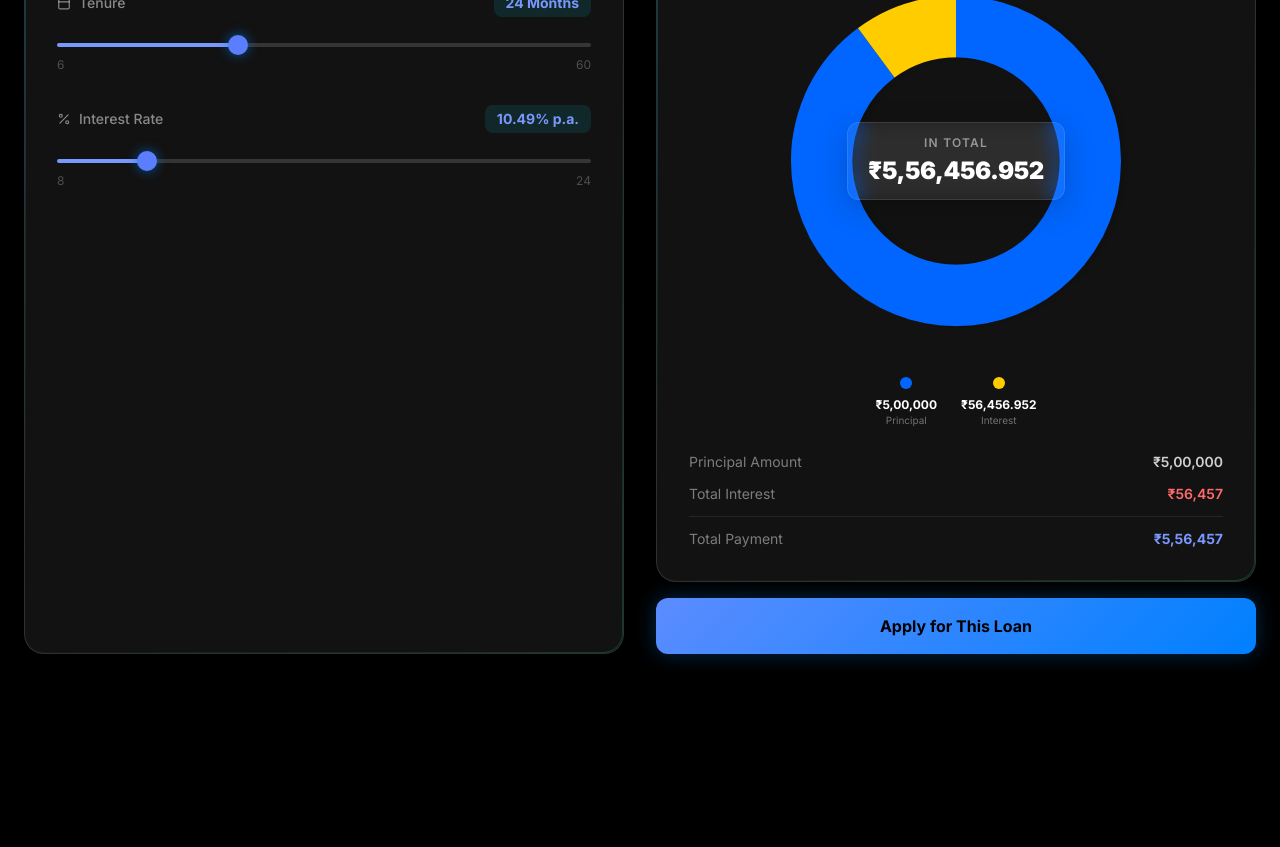
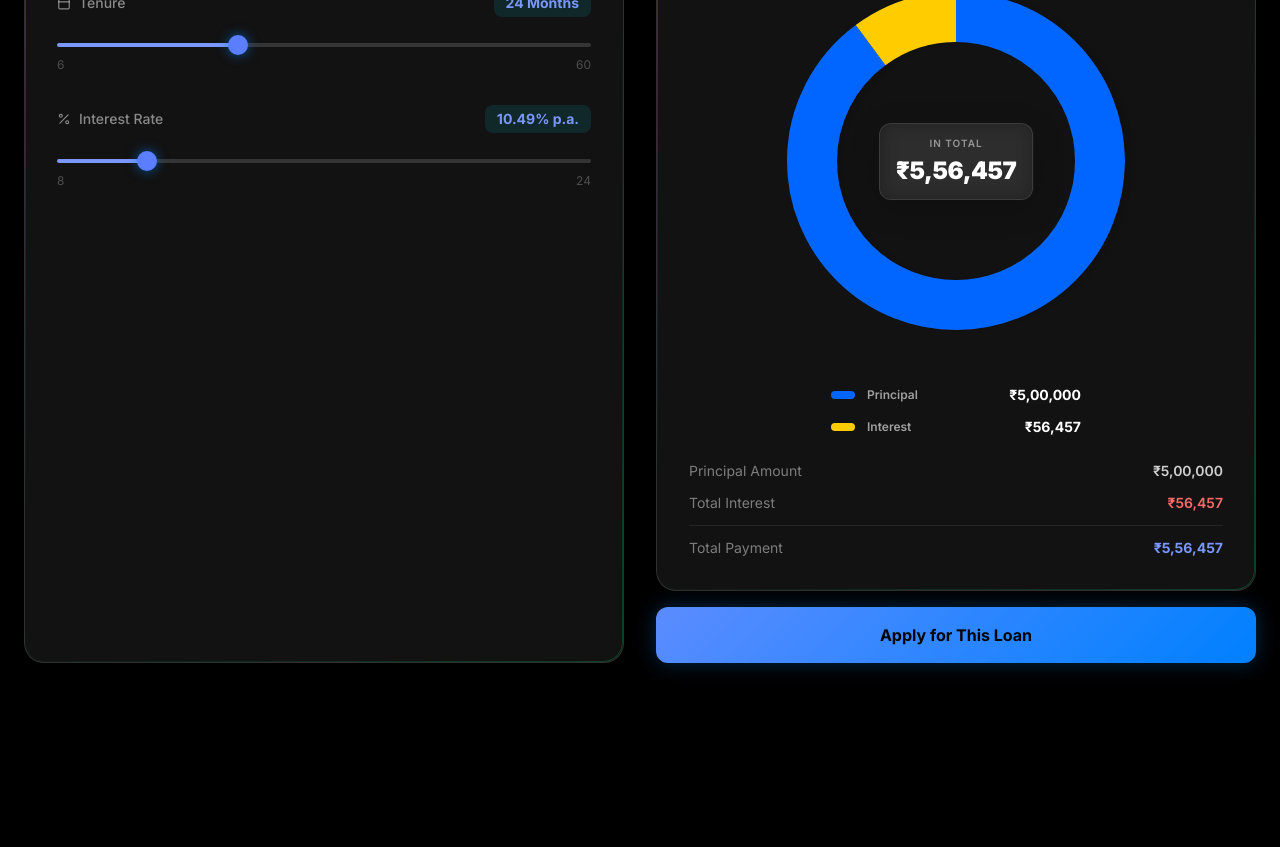
Before and after one commit to mistershashanksingh/loanDisbursed, a React (Vite) app: page / in a window 1280 px wide. Shown: the part 3400-4247 px from the top of the page. Built offline with nearby package versions, Linux system fonts and the light colour scheme; no server answers.

Commit message:
Updated CreditScorePieChart.tsx

```diff
--- a/src/components/CreditScorePieChart.tsx
+++ b/src/components/CreditScorePieChart.tsx
@@ -13,20 +13,18 @@ export default function CreditScorePieChart({
   processingFee = 0,
   animate = true
 }: EMIDonutChartProps) {
-  // 1. Crash-proof the numbers (defaults to 0 if undefined)
-  const safePrincipal = principal || 0;
-  const safeInterest = interest || 0;
-  const safeFee = processingFee || 0;
+  // 1. Crash-proof and round numbers to prevent long decimals breaking the UI
+  const safePrincipal = Math.round(principal || 0);
+  const safeInterest = Math.round(interest || 0);
+  const safeFee = Math.round(processingFee || 0);
   const total = safePrincipal + safeInterest + safeFee;
 
-  // States for animation
+  // We only need one animated state for the total amount to make it sequential
   const [displayTotal, setDisplayTotal] = useState(animate ? 0 : total);
-  const [progress, setProgress] = useState(animate ? 0 : 1);
 
   useEffect(() => {
     if (!animate || total === 0) {
       setDisplayTotal(total);
-      setProgress(1);
       return;
     }
 
@@ -44,31 +42,34 @@ export default function CreditScorePieChart({
 
       if (currentFrame >= frames) {
         setDisplayTotal(total);
-        setProgress(1);
         clearInterval(timer);
       } else {
-        setDisplayTotal(Math.floor(total * easeOutProgress));
-        setProgress(easeOutProgress);
+        setDisplayTotal(total * easeOutProgress);
       }
     }, stepTime);
 
     return () => clearInterval(timer);
   }, [total, animate]);
 
-  // SVG circle calculations
-  const radius = 70;
+  // SEQUENTIAL CALCULATION: Figure out how much of each segment to draw based on current displayTotal
+  const currentPrincipal = Math.min(displayTotal, safePrincipal);
+  const currentInterest = Math.max(0, Math.min(displayTotal - safePrincipal, safeInterest));
+  const currentFee = Math.max(0, displayTotal - safePrincipal - safeInterest);
+
+  // SVG circle calculations (adjusted radius and stroke to give text more room)
+  const radius = 75;
   const circumference = 2 * Math.PI * radius;
-  const strokeWidth = 32;
+  const strokeWidth = 26;
 
-  // Segment lengths
-  const principalLen = total > 0 ? (safePrincipal / total) * circumference * progress : 0;
-  const interestLen = total > 0 ? (safeInterest / total) * circumference * progress : 0;
-  const feeLen = total > 0 ? (safeFee / total) * circumference * progress : 0;
+  // Segment lengths based on the current animated step
+  const principalLen = total > 0 ? (currentPrincipal / total) * circumference : 0;
+  const interestLen = total > 0 ? (currentInterest / total) * circumference : 0;
+  const feeLen = total > 0 ? (currentFee / total) * circumference : 0;
 
-  // Segment offsets
+  // FIXED OFFSETS: This keeps the start points anchored so they fill exactly from where the previous one ends
   const principalOffset = 0;
-  const interestOffset = -principalLen;
-  const feeOffset = -(principalLen + interestLen);
+  const interestOffset = total > 0 ? -((safePrincipal / total) * circumference) : 0;
+  const feeOffset = total > 0 ? -(((safePrincipal + safeInterest) / total) * circumference) : 0;
 
   const colors = {
     principal: '#0066FF', // Blue
@@ -80,12 +81,15 @@ export default function CreditScorePieChart({
     <div className="relative w-full max-w-sm mx-auto">
       <div className="relative flex items-center justify-center">
         <svg viewBox="0 0 200 200" className="w-full transform -rotate-90 drop-shadow-lg">
+          {/* Background Track */}
           <circle
             cx="100" cy="100" r={radius}
             fill="none"
             stroke="rgba(255,255,255,0.05)"
             strokeWidth={strokeWidth}
           />
+
+          {/* Segment 1: Principal (Blue) */}
           {principalLen > 0 && (
             <circle
               cx="100" cy="100" r={radius}
@@ -97,6 +101,8 @@ export default function CreditScorePieChart({
               strokeLinecap="butt"
             />
           )}
+
+          {/* Segment 2: Interest (Yellow) */}
           {interestLen > 0 && (
             <circle
               cx="100" cy="100" r={radius}
@@ -108,6 +114,8 @@ export default function CreditScorePieChart({
               strokeLinecap="butt"
             />
           )}
+
+          {/* Segment 3: Processing Fee (Pink) */}
           {feeLen > 0 && (
             <circle
               cx="100" cy="100" r={radius}
@@ -121,43 +129,60 @@ export default function CreditScorePieChart({
           )}
         </svg>
 
+        {/* Center Text Box */}
         <div className="absolute inset-0 flex flex-col items-center justify-center pointer-events-none">
-          <div className="glass-card py-3 px-5 text-center flex flex-col items-center justify-center"
+          <div className="glass-card py-3 px-4 text-center flex flex-col items-center justify-center"
                style={{
                  background: 'rgba(255,255,255,0.05)',
                  backdropFilter: 'blur(10px)',
                  boxShadow: '0 8px 32px rgba(0,0,0,0.2)',
                  borderRadius: '12px',
-                 border: '1px solid rgba(255,255,255,0.1)'
+                 border: '1px solid rgba(255,255,255,0.1)',
+                 maxWidth: '85%' // Prevents horizontal overflow
                }}>
-            <p className="text-xs font-semibold tracking-widest uppercase mb-1" style={{ color: 'rgba(255,255,255,0.5)' }}>
+            <p className="text-[10px] font-semibold tracking-widest uppercase mb-1" style={{ color: 'rgba(255,255,255,0.5)' }}>
               In Total
             </p>
-            <p className="text-2xl font-black text-white" style={{ letterSpacing: '-0.02em' }}>
-              ₹{(displayTotal || 0).toLocaleString('en-IN')}
+            {/* Added whitespace-nowrap and slightly adjusted text sizes to keep it from breaking lines */}
+            <p className="text-xl sm:text-2xl font-black text-white whitespace-nowrap" style={{ letterSpacing: '-0.02em' }}>
+              ₹{Math.round(displayTotal || 0).toLocaleString('en-IN')}
             </p>
           </div>
         </div>
       </div>
 
-      <div className="flex justify-center gap-6 mt-6 px-4">
-        <div className="text-center">
-          <div className="w-3 h-3 rounded-full mx-auto mb-2" style={{ background: colors.principal }} />
-          <p className="text-xs font-bold text-white">₹{(safePrincipal || 0).toLocaleString('en-IN')}</p>
-          <p className="text-[10px]" style={{ color: 'rgba(255,255,255,0.4)' }}>Principal</p>
+      {/* NEW STACKED LEGEND WITH CAPSULES */}
+      <div className="flex flex-col gap-3 mt-8 w-full max-w-[250px] mx-auto">
+
+        {/* Principal Legend Row */}
+        <div className="flex items-center justify-between">
+          <div className="flex items-center gap-3">
+            <div className="w-6 h-2 rounded-full" style={{ background: colors.principal }} />
+            <span className="text-xs font-semibold" style={{ color: 'rgba(255,255,255,0.6)' }}>Principal</span>
+          </div>
+          <span className="text-sm font-bold text-white">₹{safePrincipal.toLocaleString('en-IN')}</span>
         </div>
-        <div className="text-center">
-          <div className="w-3 h-3 rounded-full mx-auto mb-2" style={{ background: colors.interest }} />
-          <p className="text-xs font-bold text-white">₹{(safeInterest || 0).toLocaleString('en-IN')}</p>
-          <p className="text-[10px]" style={{ color: 'rgba(255,255,255,0.4)' }}>Interest</p>
+
+        {/* Interest Legend Row */}
+        <div className="flex items-center justify-between">
+          <div className="flex items-center gap-3">
+            <div className="w-6 h-2 rounded-full" style={{ background: colors.interest }} />
+            <span className="text-xs font-semibold" style={{ color: 'rgba(255,255,255,0.6)' }}>Interest</span>
+          </div>
+          <span className="text-sm font-bold text-white">₹{safeInterest.toLocaleString('en-IN')}</span>
         </div>
+
+        {/* Fee Legend Row (Hidden if 0) */}
         {safeFee > 0 && (
-          <div className="text-center">
-            <div className="w-3 h-3 rounded-full mx-auto mb-2" style={{ background: colors.fee }} />
-            <p className="text-xs font-bold text-white">₹{(safeFee || 0).toLocaleString('en-IN')}</p>
-            <p className="text-[10px]" style={{ color: 'rgba(255,255,255,0.4)' }}>Fee</p>
+          <div className="flex items-center justify-between">
+            <div className="flex items-center gap-3">
+              <div className="w-6 h-2 rounded-full" style={{ background: colors.fee }} />
+              <span className="text-xs font-semibold" style={{ color: 'rgba(255,255,255,0.6)' }}>Fee</span>
+            </div>
+            <span className="text-sm font-bold text-white">₹{safeFee.toLocaleString('en-IN')}</span>
           </div>
         )}
+
       </div>
     </div>
   );
```
